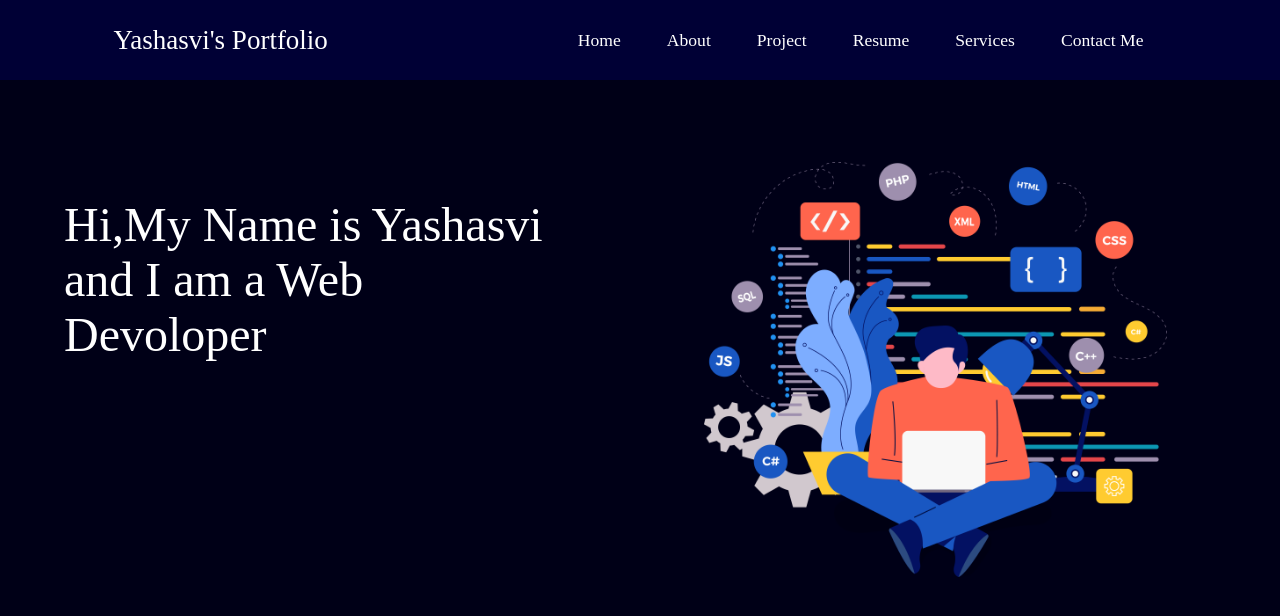
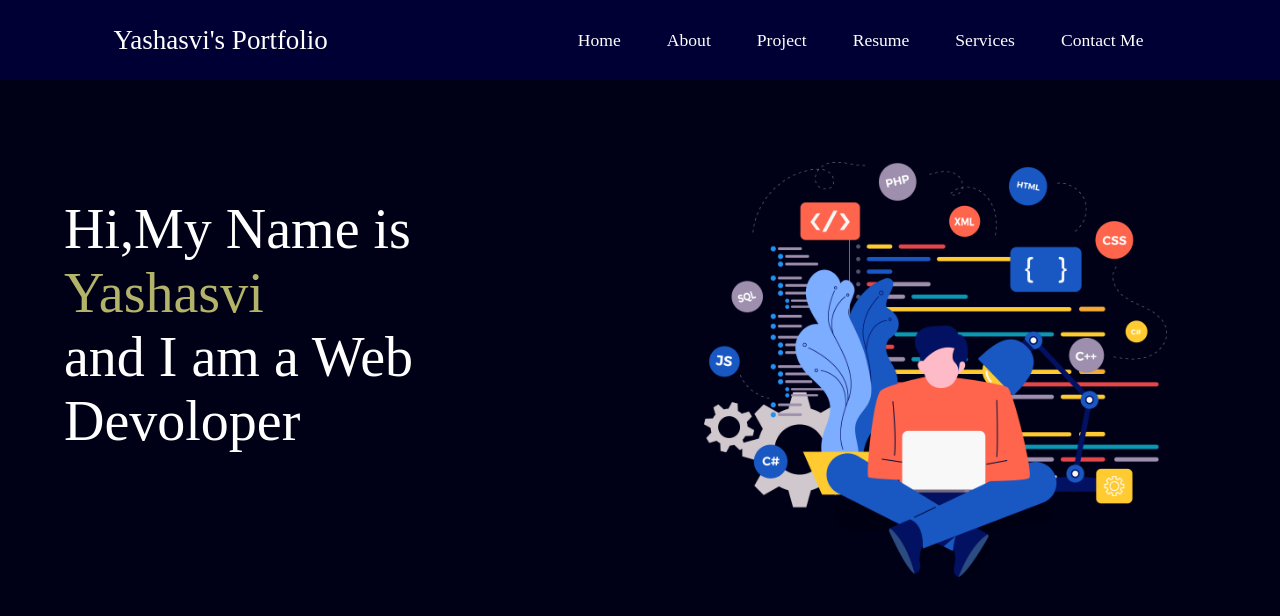
Before and after one commit to yashasvi211/Portfolio, a plain HTML site: page index.html in a window 1280 px wide. Drawn offline with Linux system fonts and the light colour scheme.

Commit message:
span add

```diff
--- a/index.html
+++ b/index.html
@@ -30,7 +30,7 @@
 
     <main>
         <section class="firstsec">
-            <div class="leftsec">Hi,My Name is Yashasvi
+            <div class="leftsec">Hi,My Name is <span class="namecol">Yashasvi</span>
                 <div>and I am a Web <br>Devoloper</div>
             </div>
             <div class="rightsec"><img src="dev.png" alt=""></div>
--- a/style.css
+++ b/style.css
@@ -43,10 +43,13 @@ nav ul li{
     width: 40%;
 }
 .leftsec{
-    font-size: 3rem;
+    font-size: 3.5rem;
     margin: 35px 0;
 }
 .rightsec img{
     width: 90.5%;
     padding: 0px 0px;
 }
+.namecol{
+     color:#b3b369;
+}
```
